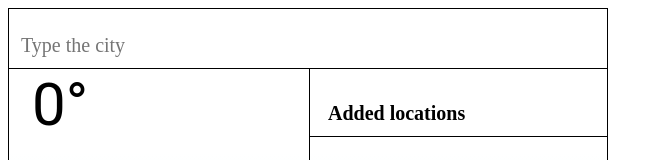
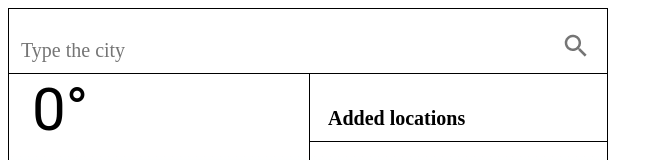
Before and after one commit to blackbluevanilla/WeatherTyd, a plain HTML site: page index.html in a window 1280 px wide. Shown: the top 160 px of the page, without its empty margins (0-663 px from the left). Drawn offline with Linux system fonts and the light colour scheme; files whose address does not match are found by name.

Commit message:
Update index.html

```diff
--- a/index.html
+++ b/index.html
@@ -20,7 +20,7 @@
               placeholder="Type the city"
             />
             <button type="submit" class="button searchButton">
-              <img src="img/Shape.png" alt="" />
+              <img src="Shape.png" alt="" />
             </button>
           </form>
         </div>
```
